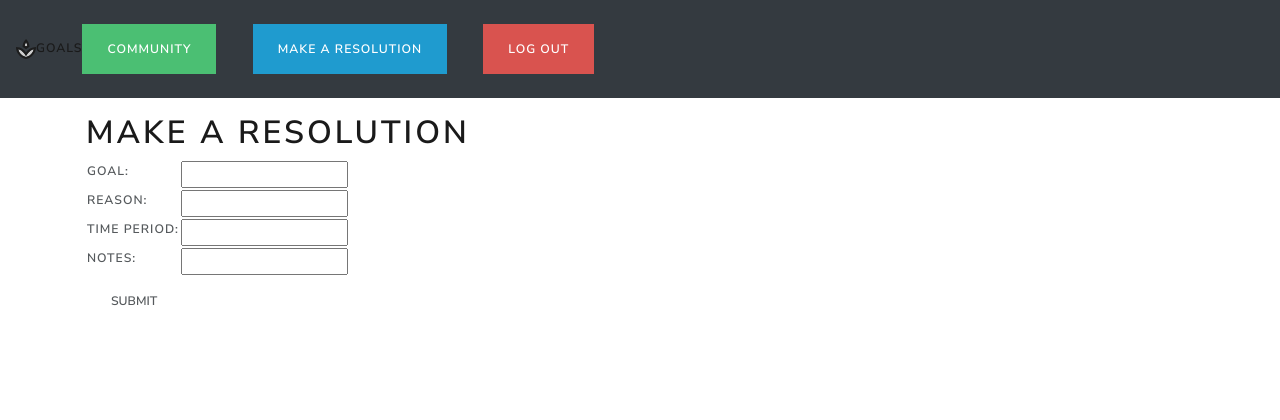
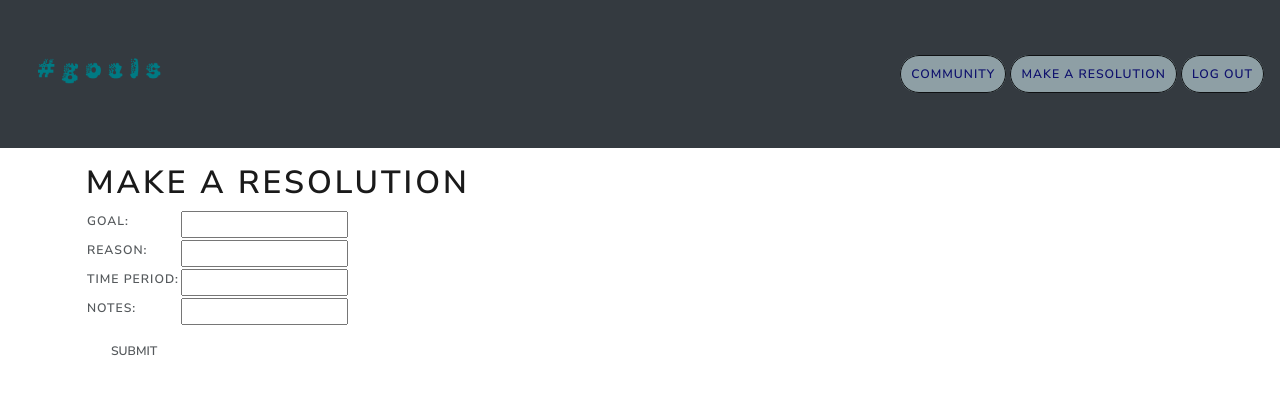
Before and after one commit to doriorio/goal-tracker, a Django app: page /resolutions/create/ in a window 1280 px wide. Shown: the top 420 px of the page. Run offline with Django 3.2, Linux system fonts and the light colour scheme; the visitor is signed in with stand-in values (Sample User, id 1); some libraries are stand-ins or nearby versions.

Commit message:
logo and style

```diff
--- a/main_app/static/css/styles.css
+++ b/main_app/static/css/styles.css
@@ -70,3 +70,30 @@ nav > li {
    opacity: 1;
    transform: scale(1.1);
 }
+
+.button-custom {
+   justify-content: end;
+   color: navy;
+   background-color: #B4CBD1;
+   opacity: 0.7;
+   border-style: solid;
+   border-width: 1px;
+   border-color: black;
+   border-radius: 99999px;
+   padding: 10px;
+   margin: 0;
+   transition: transform 0.3s ease, opacity 0.2s ease;
+}
+
+.button-custom:hover {
+   opacity: 1;
+   transform: scale(1.1);
+   text-decoration: none;
+}
+
+#goals-icon:hover {
+   background-color: rgb(54, 30, 103);
+   opacity:0.7 !important;
+   filter:alpha(opacity=70) !important; /* For IE8 and earlier */
+   box-shadow: 0 0 0px #000000 !important;
+}
--- a/main_app/templates/base.html
+++ b/main_app/templates/base.html
@@ -12,19 +12,16 @@
 
 </head>
 <body>
-    <nav class="navbar navbar-expand-lg navbar-light bg-dark" id="header">
-
-
-                    <a href="/" class="icon"><img src="{% static 'images/plant.svg' %}"/>Goals</a>
-
+    <nav class="navbar navbar-light bg-dark" id="header">
+          <a href="/"><img height="100px"src="{% static 'images/logo.png' %}" id="goals-icon"/></a>
                 <div class="justify-content-end">
                     {% if user.is_authenticated %}
-                    <a class="nav-item btn btn-success" href="{% url 'index' %}">Community</a></span>
-                    <a class="nav-item btn btn-info" href="{% url 'create' %}">Make a Resolution</a>
-                    <a class="nav-item btn btn-danger" href="{% url 'logout' %}">Log Out</a>
+                    <a class="nav-item button-custom" href="{% url 'index' %}">Community</a></span>
+                    <a class="nav-item button-custom" href="{% url 'create' %}">Make a Resolution</a>
+                    <a class="nav-item button-custom" href="{% url 'logout' %}">Log Out</a>
                     {% else %}
-                    <a class="nav-item btn btn-info" href="{% url 'signup' %}">Sign Up</a>
-                    <a class="nav-item btn btn-info" href="{% url 'login' %}">Log In</a>
+                    <a class="nav-item button-custom" href="{% url 'signup' %}">Sign Up</a>
+                    <a class="nav-item button-custom" href="{% url 'login' %}">Log In</a>
                     {% endif %}
                 </div>
 
```
Also changed, not shown: main_app/static/images/logo.png (added).
